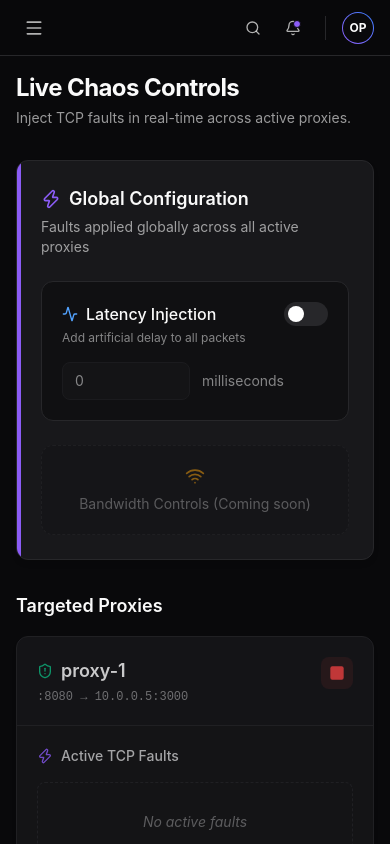
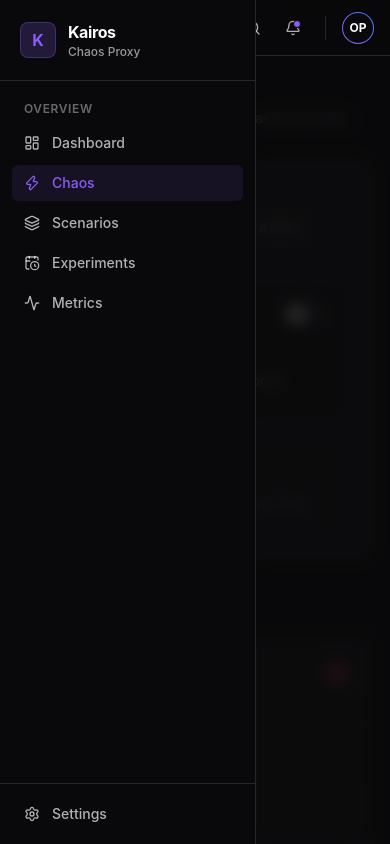
Before and after one commit to PresenceOP-Coder/Kairos, a React (Vite) app in the folder web/: page /chaos in a window 390 px wide. Both pictures are taken after a click on the button 34 px from the left and 27 px from the top of the page. Built offline with nearby package versions, Linux system fonts and the light colour scheme; no server answers.

Commit message:
feat(ui): final polish and mobile responsiveness for milestone 21.8

```diff
--- a/web/src/components/layout/DashboardLayout.tsx
+++ b/web/src/components/layout/DashboardLayout.tsx
@@ -1,13 +1,16 @@
+import { useState } from 'react';
 import { Outlet } from 'react-router-dom';
 import { Sidebar } from './Sidebar';
 import { Topbar } from './Topbar';
 
 export function DashboardLayout() {
+  const [sidebarOpen, setSidebarOpen] = useState(false);
+
   return (
     <div className="flex h-screen overflow-hidden bg-background text-foreground">
-      <Sidebar />
+      <Sidebar isOpen={sidebarOpen} onClose={() => setSidebarOpen(false)} />
       <div className="flex-1 flex flex-col min-w-0 overflow-hidden relative">
-        <Topbar />
+        <Topbar onMenuClick={() => setSidebarOpen(true)} />
         <main className="flex-1 overflow-y-auto p-4 md:p-6 lg:p-8">
           <div className="max-w-7xl mx-auto space-y-6">
             <Outlet />
--- a/web/src/components/layout/Sidebar.tsx
+++ b/web/src/components/layout/Sidebar.tsx
@@ -9,9 +9,26 @@ const navItems = [
   { name: 'Metrics', path: '/metrics', icon: Activity },
 ];
 
-export function Sidebar() {
+interface SidebarProps {
+  isOpen: boolean;
+  onClose: () => void;
+}
+
+export function Sidebar({ isOpen, onClose }: SidebarProps) {
   return (
-    <aside className="w-64 bg-background border-r border-card-border hidden md:flex flex-col h-full sticky top-0">
+    <>
+      {/* Mobile overlay */}
+      {isOpen && (
+        <div
+          className="fixed inset-0 bg-background/80 backdrop-blur-sm z-40 md:hidden"
+          onClick={onClose}
+        />
+      )}
+
+      {/* Sidebar */}
+      <aside className={`fixed md:sticky top-0 h-screen z-50 w-64 bg-background border-r border-card-border flex flex-col transition-transform duration-300 ease-in-out ${
+        isOpen ? 'translate-x-0' : '-translate-x-full md:translate-x-0'
+      }`}>
       <div className="p-5 flex items-center gap-3 border-b border-card-border">
         <div className="w-9 h-9 rounded-lg bg-primary/20 flex items-center justify-center border border-primary/30 text-primary font-bold">
           K
@@ -51,5 +68,6 @@ export function Sidebar() {
         </button>
       </div>
     </aside>
+    </>
   );
 }
--- a/web/src/components/layout/Topbar.tsx
+++ b/web/src/components/layout/Topbar.tsx
@@ -1,10 +1,14 @@
 import { Bell, Search, Menu } from 'lucide-react';
 
-export function Topbar() {
+interface TopbarProps {
+  onMenuClick: () => void;
+}
+
+export function Topbar({ onMenuClick }: TopbarProps) {
   return (
     <header className="bg-background/80 backdrop-blur-md h-14 sticky top-0 z-40 border-b border-card-border flex items-center justify-between px-4 lg:px-8">
       <div className="flex items-center gap-4">
-        <button className="md:hidden p-2 rounded-md text-foreground/70 hover:bg-secondary transition-colors">
+        <button onClick={onMenuClick} className="md:hidden p-2 rounded-md text-foreground/70 hover:bg-secondary transition-colors">
           <Menu className="w-5 h-5" />
         </button>
         <div className="hidden md:flex items-center gap-2 text-sm text-foreground/50">
--- a/web/src/pages/Chaos.tsx
+++ b/web/src/pages/Chaos.tsx
@@ -1,4 +1,4 @@
-import { useState, useEffect } from 'react';
+import { useState } from 'react';
 import { Play, Square, Activity, Zap, ShieldAlert, Wifi, RotateCcw, XCircle, FileWarning } from 'lucide-react';
 import { useChaosConfig } from '../hooks/useKairos';
 import { apiClient } from '../api/client';
@@ -6,14 +6,13 @@ import type { Proxy } from '../types';
 
 export function Chaos() {
   const { config, mutate } = useChaosConfig();
-  const [delayMs, setDelayMs] = useState(0);
 
-  // Sync local state with remote config initially
-  useEffect(() => {
-    if (config.latency_delay_ms > 0) {
-      setDelayMs(config.latency_delay_ms);
-    }
-  }, [config.latency_delay_ms]);
+  // Use config value if delayMs is 0, otherwise use local state
+  // This avoids setting state in effect while still allowing local edits
+  const [localDelayMs, setLocalDelayMs] = useState(0);
+  const delayMs = localDelayMs || config.latency_delay_ms || 0;
+
+  const setDelayMs = (val: number) => setLocalDelayMs(val);
 
   const [proxies, setProxies] = useState<Proxy[]>([
     {
```
